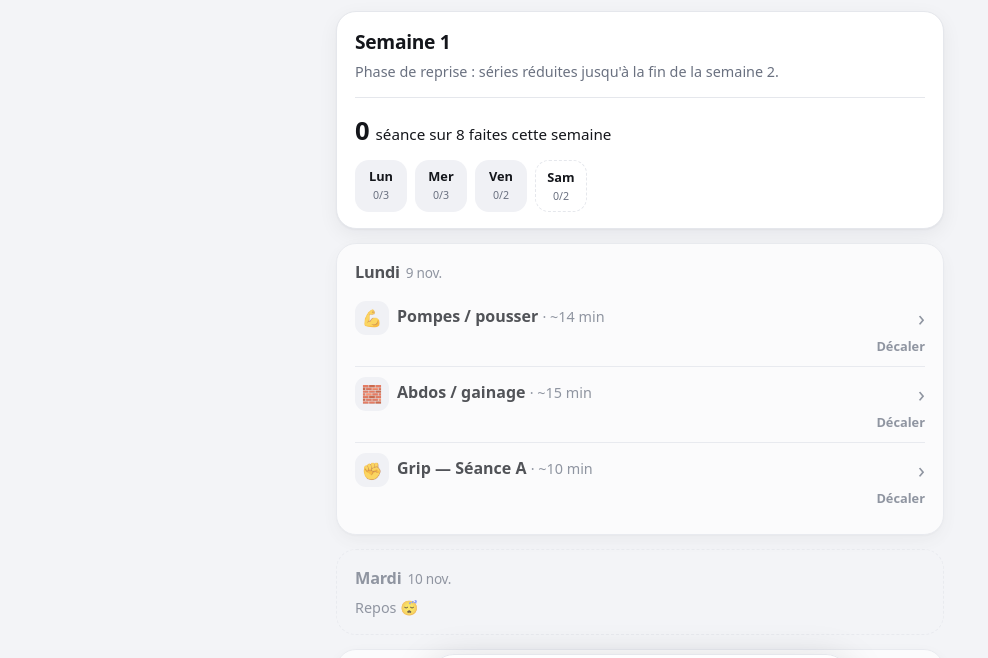
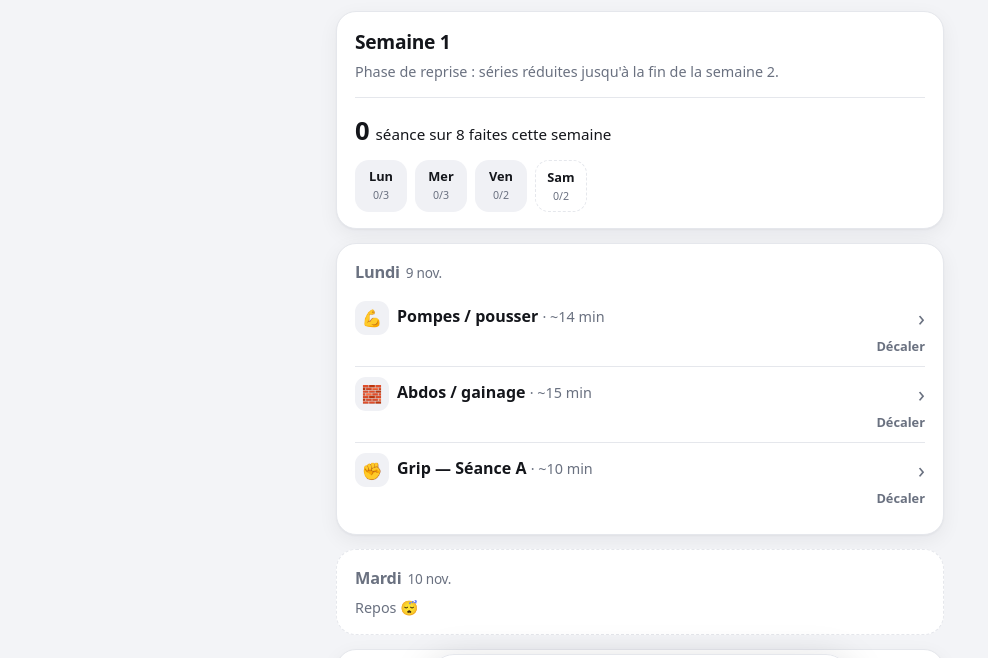
Before and after one commit to Math-pixel898/Calistenie-planning, a plain HTML site: page index.html in a window 1280 px wide. Shown: the part 66-724 px from the top of the page, without its empty margins (0-988 px from the left). Drawn offline with Linux system fonts and the light colour scheme.

Commit message:
Planning : même couleur pour toutes les cartes (les jours passés et de repos ne sont plus assombris)
Co-Authored-By: Claude Opus 5.5 <noreply@anthropic.com>
Claude-Session: https://claude.ai/code/session_01P86rNURCipBeyFHohNttra

```diff
--- a/style.css
+++ b/style.css
@@ -117,9 +117,9 @@ a.carte:active { transform: scale(0.985); }
   border: 1.5px solid var(--accent);
   background: linear-gradient(180deg, var(--accent-doux), transparent 70%), var(--carte);
 }
-.carte.repos { background: transparent; box-shadow: none; border-style: dashed; }
-.carte.repos h3 { color: var(--texte-doux); }
-.carte.passe:not(.aujourdhui) { opacity: 0.72; }
+/* Jours de repos et jours passés : même fond que les autres cartes, seul le titre est plus discret */
+.carte.repos { border-style: dashed; box-shadow: none; }
+.carte.repos h3, .carte.passe:not(.aujourdhui) h3 { color: var(--texte-doux); }
 
 .doux { color: var(--texte-doux); font-size: 0.9rem; }
 .centre { text-align: center; }
--- a/sw.js
+++ b/sw.js
@@ -8,7 +8,7 @@
    Tes données d'entraînement ne sont PAS ici : elles sont dans le
    localStorage, que ce fichier ne touche jamais.
    ===================================================================== */
-const CACHE = "calisthenie-v4";
+const CACHE = "calisthenie-v5";
 const FICHIERS = [
   "./", "index.html", "style.css", "app.js", "programme.js", "manifest.json",
   "icones/icone-192.png", "icones/icone-512.png", "tests.html", "tests.js"
```
